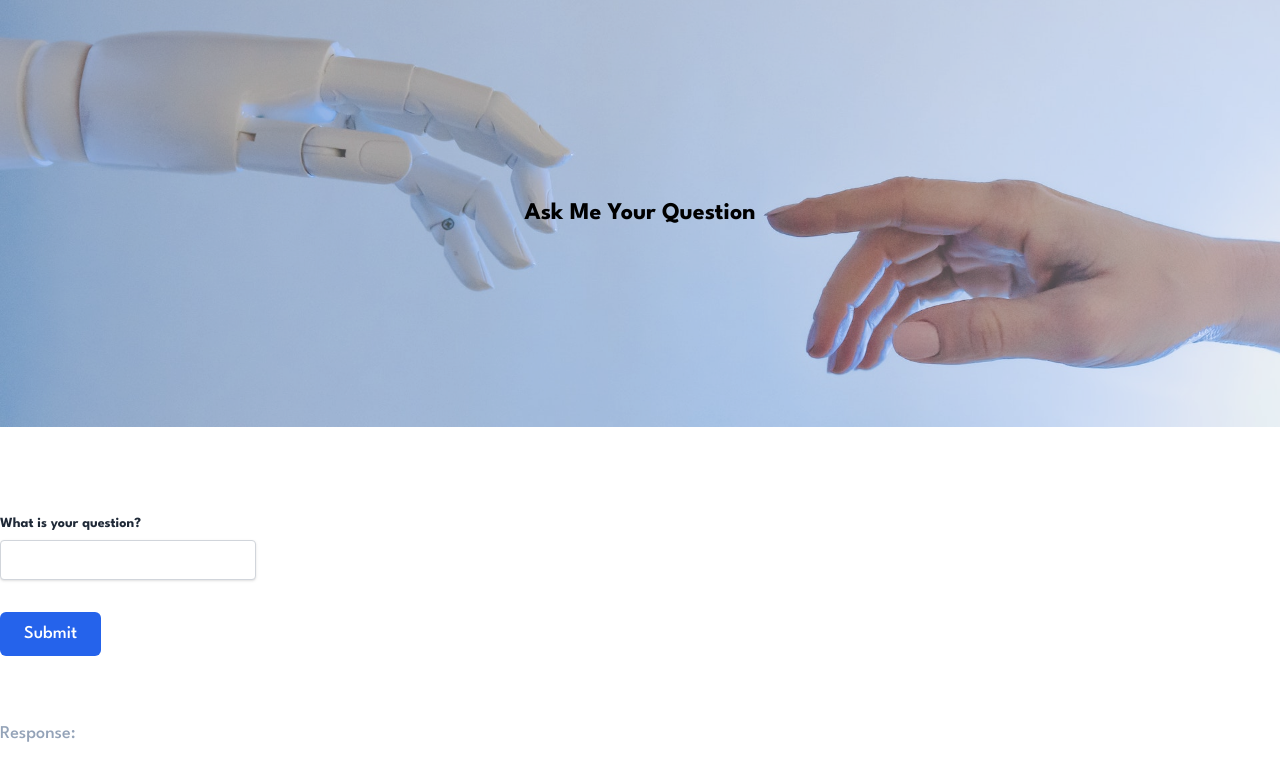
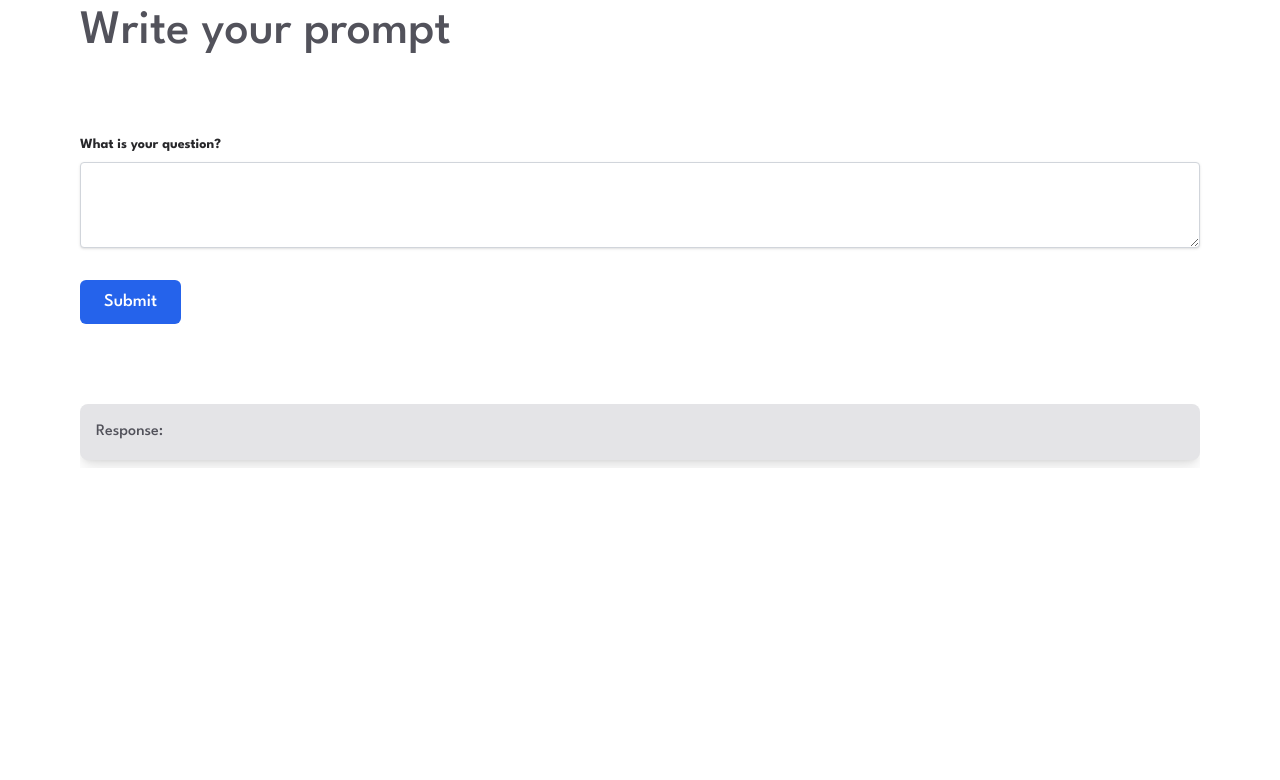
Before and after one commit to PhilaniNcube/next-chatgpt, a Next.js app: page / in a window 1280 px wide. Shown: the top 780 px of the page. Built offline with nearby package versions, Linux system fonts and the light colour scheme.

Commit message:
resizable panel

```diff
--- a/app/page.tsx
+++ b/app/page.tsx
@@ -1,7 +1,7 @@
 import PromptForm from '@/components/PromptForm'
 import Image from 'next/image'
 import { Fragment } from 'react';
-import HomePageHero from './HomePageHero';
+
 
 
 
@@ -9,8 +9,9 @@ import HomePageHero from './HomePageHero';
 export default function Home() {
   return (
     <Fragment>
-      <HomePageHero />
-      <main className="max-w-7xl mx-auto py-2">
+
+      <main className="px-3 py-2 mx-auto my-auto lg:px-20 max-w-7xl">
+        <h1 className="text-5xl font-medium text-zinc-600">Write your prompt</h1>
         <PromptForm />
       </main>
     </Fragment>
--- a/components/PromptForm.tsx
+++ b/components/PromptForm.tsx
@@ -1,6 +1,7 @@
 "use client"
 
 import { FormEvent, useState } from "react";
+import ResizablePanel from "./ResizePanel";
 
 const PromptForm = () => {
 
@@ -59,34 +60,34 @@ const PromptForm = () => {
   }
 
   return (
-    <div className="max-w-7xl mx-auto py-10">
-      <form onSubmit={handleSubmit} className="w-3/4 py-10">
-        <div className="flex flex-col md:mr-16">
+    <div className="py-10 mx-auto max-w-7xl">
+      <form onSubmit={handleSubmit} className="w-full py-10">
+        <div className="flex flex-col">
           <label
             htmlFor="prompt"
-            className="text-gray-800 dark:text-gray-100 text-sm font-bold leading-tight tracking-normal mb-2"
+            className="mb-2 text-sm font-bold leading-tight tracking-normal text-zinc-800"
           >
             What is your question?
           </label>
-          <input
-            type="text"
+          <textarea
             id="prompt"
+            rows={3}
             name="prompt"
-            className="text-gray-600 dark:text-gray-400 focus:outline-none focus:border focus:border-indigo-700 dark:focus:border-indigo-700 dark:border-gray-700 dark:bg-gray-800 bg-white font-normal w-64 h-10 flex items-center pl-3 text-sm border-gray-300 rounded border shadow"
+            className="flex items-center w-full p-3 text-sm font-normal text-gray-600 bg-white border border-gray-300 rounded shadow dark:text-gray-400 focus:outline-none focus:border focus:border-indigo-700 dark:focus:border-indigo-700 dark:border-gray-700 dark:bg-gray-800"
           />
         </div>
 
         <button
           type="submit"
-          className="bg-blue-600 mt-8 text-white text-lg font-medium px-6 py-2 rounded-md"
+          className="px-6 py-2 mt-8 text-lg font-medium text-white bg-blue-600 rounded-md"
         >
           Submit
         </button>
       </form>
 
-      <h2 className="text-lg font-medium text-slate-400 mt-6">
+      <ResizablePanel>
         Response: {loading ? "Loading..." : promptResponse}
-      </h2>
+      </ResizablePanel>
     </div>
   );
 };
--- /dev/null
+++ b/components/ResizePanel.tsx
@@ -0,0 +1,41 @@
+"use client"
+
+import { ReactNode } from "react";
+import { MotionConfig, motion, AnimatePresence } from "framer-motion";
+import useMeasure from "react-use-measure";
+
+
+
+export default function ResizablePanel({ children }: { children: ReactNode }) {
+  let [ref, { height }] = useMeasure();
+
+  return (
+    <MotionConfig transition={{ duration: 0.7 }}>
+      <motion.div animate={{ height }} className="overflow-hidden">
+        <motion.div
+          exit={{ opacity: 0 }}
+          initial={{ opacity: 0 }}
+          animate={{ opacity: 1 }}
+        >
+          <div ref={ref} className="py-6 mt-4 font-medium text-zinc-600">
+            <div className="p-4 whitespace-pre-line rounded-lg shadow-lg bg-zinc-200">
+              {children}
+            </div>
+          </div>
+        </motion.div>
+      </motion.div>
+    </MotionConfig>
+  );
+}
+
+const ignoreCircularReferences = () => {
+  const seen = new WeakSet();
+  return (key: any, value: any) => {
+    if (key.startsWith("_")) return;
+    if (typeof value === "object" && value !== null) {
+      if (seen.has(value)) return;
+      seen.add(value);
+    }
+    return value;
+  };
+};
--- a/package.json
+++ b/package.json
@@ -16,9 +16,11 @@
     "eslint": "8.34.0",
     "eslint-config-next": "13.1.6",
     "eventsource-parser": "^0.1.0",
+    "framer-motion": "^10.9.1",
     "next": "13.1.6",
     "react": "18.2.0",
     "react-dom": "18.2.0",
+    "react-use-measure": "^2.1.1",
     "typescript": "4.9.5"
   },
   "devDependencies": {
```
Also changed, not shown: 1 other file (tests, documents, lock files or other folders).
